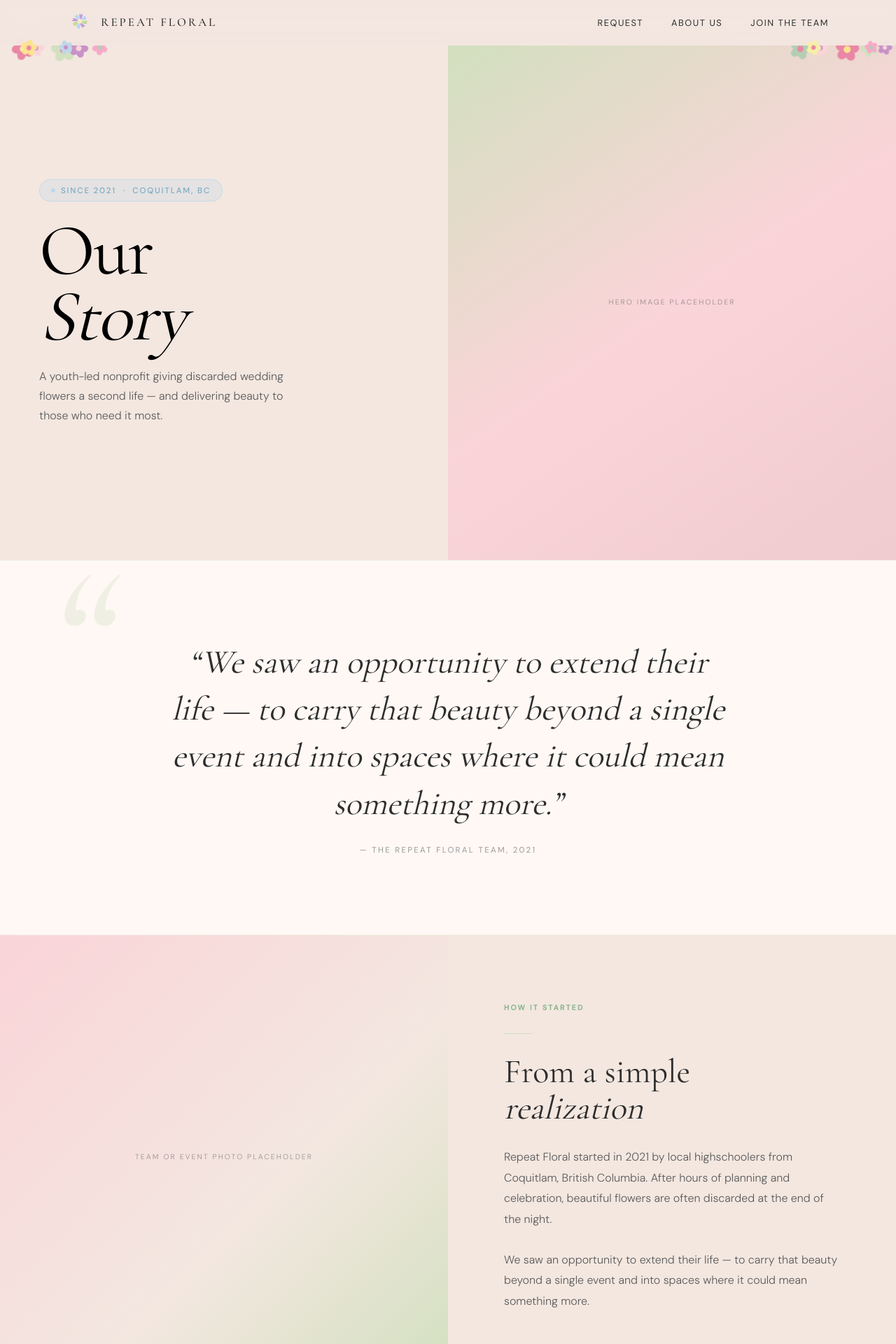
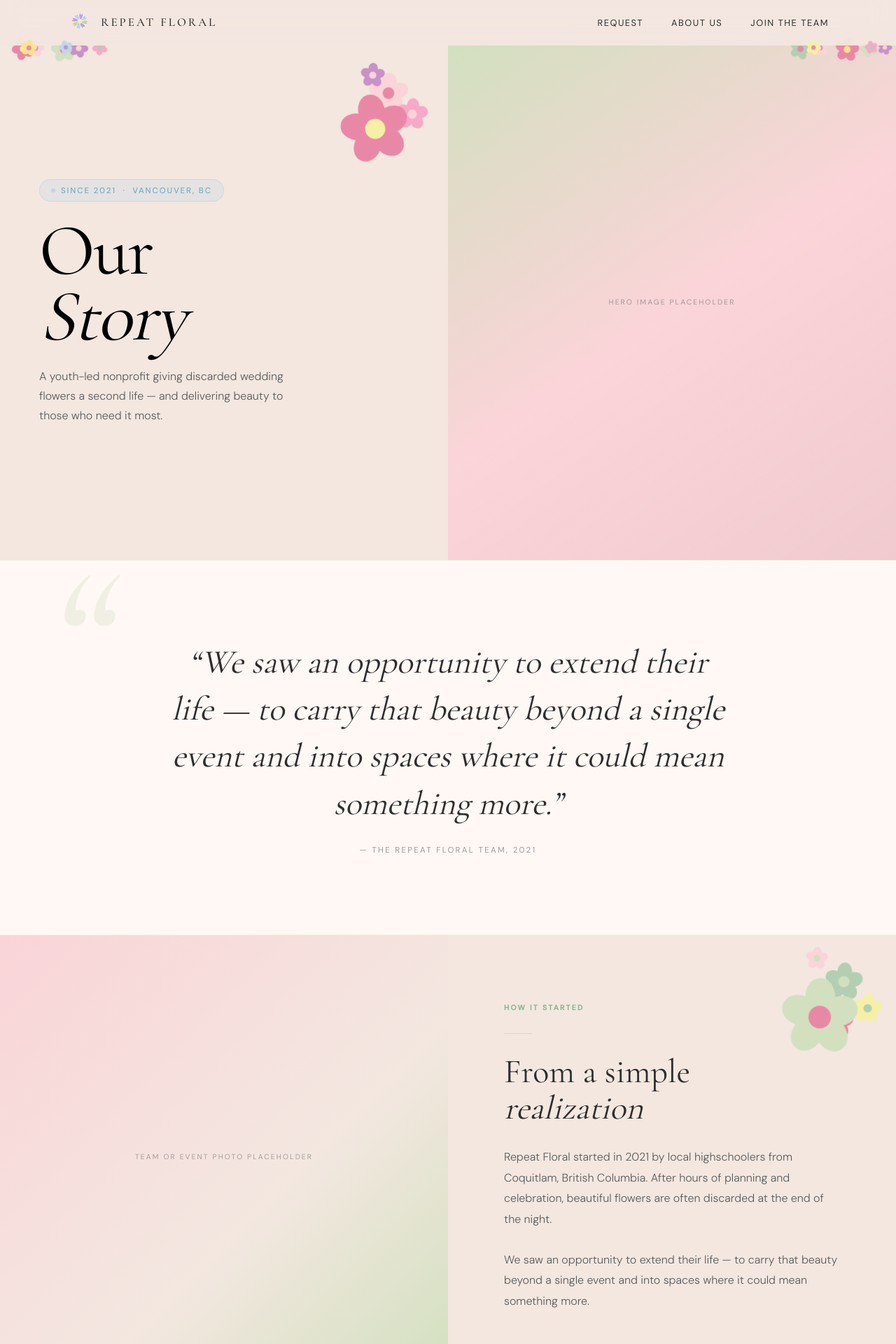
Before and after one commit to jyshum/repeat-floral, a Next.js app: page /about in a window 1280 px wide. Shown: the top 1920 px of the page at 70% size. Built offline with nearby package versions, Linux system fonts and the light colour scheme.

Commit message:
polishes on about us page

```diff
--- a/app/about/page.tsx
+++ b/app/about/page.tsx
@@ -37,15 +37,92 @@ function FadeSection({
   );
 }
 
+const BLOOM_PETAL = "M 10 10 C 6.5 9, 7.2 3.8, 10 3.8 C 12.8 3.8, 13.5 9, 10 10 Z";
+
+function SectionFlower({
+  petalColor,
+  centerColor,
+  size = 160,
+  top,
+  right,
+  left,
+  bottom,
+  delay = 0,
+  zIndex = 1,
+  animName = "sectionSway",
+  duration = 6,
+}: {
+  petalColor: string;
+  centerColor: string;
+  size?: number;
+  top?: string;
+  right?: string;
+  left?: string;
+  bottom?: string;
+  delay?: number;
+  zIndex?: number;
+  animName?: string;
+  duration?: number;
+}) {
+  return (
+    <div
+      aria-hidden
+      style={{
+        position: "absolute",
+        top, right, left, bottom,
+        width: size,
+        height: size,
+        pointerEvents: "none",
+        zIndex,
+        animationName: animName,
+        animationDuration: `${duration}s`,
+        animationTimingFunction: "ease-in-out",
+        animationIterationCount: "infinite",
+        animationDelay: `${delay}s`,
+        transformOrigin: "center center",
+      }}
+    >
+      <svg viewBox="0 0 20 20" width={size} height={size}>
+        {[0, 1, 2, 3, 4].map((i) => (
+          <path
+            key={i}
+            d={BLOOM_PETAL}
+            fill={petalColor}
+            transform={`rotate(${i * 72}, 10, 10)`}
+          />
+        ))}
+        <circle cx="10" cy="10" r="1.8" fill={centerColor} />
+      </svg>
+    </div>
+  );
+}
+
 export default function AboutPage() {
   return (
     <main style={{ background: "#F3E7E0", minHeight: "100vh" }}>
+      <style>{`
+        @keyframes sectionSway {
+          0%   { transform: scale(1.0)  rotate(-12deg); }
+          50%  { transform: scale(1.1)  rotate(12deg);  }
+          100% { transform: scale(1.0)  rotate(-12deg); }
+        }
+        @keyframes sectionSwaySmall {
+          0%   { transform: scale(1.0)  rotate(-5deg); }
+          50%  { transform: scale(1.04) rotate(5deg);  }
+          100% { transform: scale(1.0)  rotate(-5deg); }
+        }
+      `}</style>
       <Navbar />
 
       {/* ── HERO ── */}
       <section className="grid grid-cols-1 md:grid-cols-2 pt-16 md:min-h-screen">
         {/* Text — full width on mobile, left half on desktop */}
-        <div className="flex flex-col justify-center px-6 py-16 md:px-14 md:py-24 gap-6">
+        <div className="flex flex-col justify-center px-6 py-16 md:px-14 md:py-24 gap-6" style={{ position: "relative" }}>
+          <SectionFlower petalColor="#FAD4D8" centerColor="#E988A6" size={90}  top="1.5rem" right="2.5rem" delay={1.1} zIndex={0} animName="sectionSwaySmall" duration={7.5} />
+          <SectionFlower petalColor="#F8A9C8" centerColor="#FAD4D8" size={70}  top="4rem"   right="1rem"   delay={2.0} zIndex={0} animName="sectionSwaySmall" duration={9}   />
+          <SectionFlower petalColor="#C692C7" centerColor="#FAD4D8" size={55}  top="1rem"   right="5rem"   delay={3.2} zIndex={0} animName="sectionSwaySmall" duration={8.2} />
+          <SectionFlower petalColor="#FDE38E" centerColor="#E988A6" size={65}  top="5rem"   right="3.5rem" delay={0.6} zIndex={0} animName="sectionSwaySmall" duration={10}  />
+          <SectionFlower petalColor="#E988A6" centerColor="#F6EFA6" size={160} top="2.5rem" right="1.5rem" delay={0}   zIndex={1} animName="sectionSway"      duration={6}   />
           <motion.div {...fadeUp(0.1)} style={{ display: "inline-flex" }}>
             <div
               style={{
@@ -58,7 +135,7 @@ export default function AboutPage() {
               }}
             >
               <span style={{ width: 6, height: 6, borderRadius: "50%", background: "#BFD7EA", flexShrink: 0 }} />
-              Since 2021 &nbsp;·&nbsp; Coquitlam, BC
+              Since 2021 &nbsp;·&nbsp; Vancouver, BC
             </div>
           </motion.div>
 
@@ -162,7 +239,13 @@ export default function AboutPage() {
 
         <FadeSection
           className="order-2 flex flex-col justify-center px-6 py-12 md:px-20 md:py-24 gap-7"
+          style={{ position: "relative" }}
         >
+          <SectionFlower petalColor="#B4CEB3" centerColor="#D2E0BF" size={85}  top="1.5rem" right="2rem"  delay={2.2} zIndex={0} animName="sectionSwaySmall" duration={8}   />
+          <SectionFlower petalColor="#F6EFA6" centerColor="#B4CEB3" size={65}  top="4.5rem" right="0.5rem" delay={0.8} zIndex={0} animName="sectionSwaySmall" duration={9.5} />
+          <SectionFlower petalColor="#FAD4D8" centerColor="#D2E0BF" size={50}  top="0.5rem" right="5.5rem" delay={3.5} zIndex={0} animName="sectionSwaySmall" duration={7}   />
+          <SectionFlower petalColor="#E988A6" centerColor="#FAD4D8" size={72}  top="5.5rem" right="3rem"   delay={1.4} zIndex={0} animName="sectionSwaySmall" duration={11}  />
+          <SectionFlower petalColor="#D2E0BF" centerColor="#E988A6" size={170} top="2rem"   right="1.5rem" delay={1.8} zIndex={1} animName="sectionSway"      duration={6}   />
           <span style={{ fontFamily: "var(--font-dm-sans)", fontSize: "0.65rem", letterSpacing: "0.22em", textTransform: "uppercase", color: "#8ab58a", fontWeight: 600 }}>
             How It Started
           </span>
@@ -201,8 +284,13 @@ export default function AboutPage() {
       <section className="grid grid-cols-1 md:grid-cols-2">
         <FadeSection
           className="order-1 flex flex-col justify-center px-6 py-12 md:px-20 md:py-24 gap-7"
-          style={{ background: "#F3E7E0" }}
+          style={{ background: "#F3E7E0", position: "relative" }}
         >
+          <SectionFlower petalColor="#FAD4D8" centerColor="#C692C7" size={80}  top="1.5rem" right="2.5rem" delay={4.0} zIndex={0} animName="sectionSwaySmall" duration={8.5} />
+          <SectionFlower petalColor="#E988A6" centerColor="#FAD4D8" size={62}  top="4.5rem" right="0.5rem" delay={1.8} zIndex={0} animName="sectionSwaySmall" duration={9}   />
+          <SectionFlower petalColor="#BFD7EA" centerColor="#C692C7" size={52}  top="0.5rem" right="5.5rem" delay={2.6} zIndex={0} animName="sectionSwaySmall" duration={7.5} />
+          <SectionFlower petalColor="#F8A9C8" centerColor="#FAD4D8" size={68}  top="5.5rem" right="3rem"   delay={0.9} zIndex={0} animName="sectionSwaySmall" duration={10}  />
+          <SectionFlower petalColor="#C692C7" centerColor="#FAD4D8" size={155} top="2.5rem" right="1.5rem" delay={3.5} zIndex={1} animName="sectionSway"      duration={6}   />
           <span style={{ fontFamily: "var(--font-dm-sans)", fontSize: "0.65rem", letterSpacing: "0.22em", textTransform: "uppercase", color: "#C692C7", fontWeight: 600 }}>
             A Mentor We&apos;re Grateful For
           </span>
```
